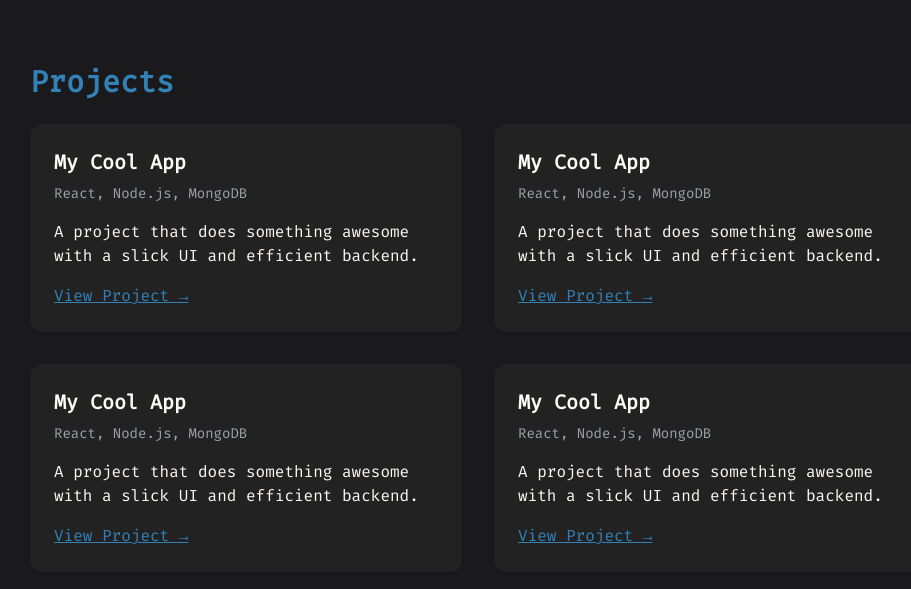
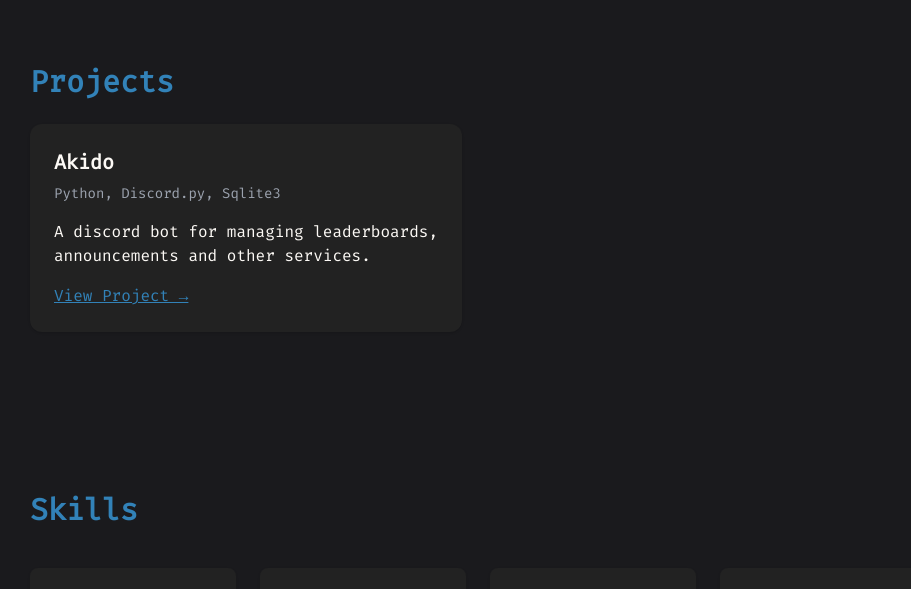
Before and after one commit to m-usman-k/Portfolio-Website, a plain HTML site: page index.html in a window 1280 px wide. Shown: the part 1270-1859 px from the top of the page, without its empty margins (162-1073 px from the left). Drawn offline with nearby package versions, Linux system fonts and the light colour scheme.

Commit message:
Changed the image file structure

```diff
--- a/index.html
+++ b/index.html
@@ -186,7 +186,7 @@
           <!-- Image (Right Side) -->
           <div class="md:w-1/2 z-1 flex justify-center md:justify-end">
             <img
-              src="./image.png"
+              src="./images/hero.png"
               alt="Hero"
               class="w-full max-w-md object-contain opacity-80 hover:opacity-100 transition-opacity"
             />
@@ -221,59 +221,27 @@
       <div class="max-w-4xl mx-auto">
         <h2 class="text-3xl font-bold mb-6 text-blueAccent">Projects</h2>
         <div class="grid md:grid-cols-2 gap-8">
+          <!-- Project Card Start-->
           <div
             class="bg-[#222] p-6 rounded-xl shadow hover:shadow-lg transition"
           >
-            <h3 class="text-xl font-semibold mb-2 text-lightAccent">
-              My Cool App
-            </h3>
-            <p class="text-sm text-gray-400 mb-4">React, Node.js, MongoDB</p>
+            <h3 class="text-xl font-semibold mb-2 text-lightAccent">Akido</h3>
+            <p class="text-sm text-gray-400 mb-4">
+              Python, Discord.py, Sqlite3
+            </p>
             <p class="mb-4">
-              A project that does something awesome with a slick UI and
-              efficient backend.
+              A discord bot for managing leaderboards, announcements and other
+              services.
             </p>
-            <a href="#" class="text-blueAccent underline">View Project →</a>
+            <a
+              href="https://github.com/m-usman-k/Akido"
+              class="text-blueAccent underline"
+              target="_blank"
+              >View Project →</a
+            >
           </div>
+          <!-- Project Card End -->
           <!-- …other project cards… -->
-          <div
-            class="bg-[#222] p-6 rounded-xl shadow hover:shadow-lg transition"
-          >
-            <h3 class="text-xl font-semibold mb-2 text-lightAccent">
-              My Cool App
-            </h3>
-            <p class="text-sm text-gray-400 mb-4">React, Node.js, MongoDB</p>
-            <p class="mb-4">
-              A project that does something awesome with a slick UI and
-              efficient backend.
-            </p>
-            <a href="#" class="text-blueAccent underline">View Project →</a>
-          </div>
-          <div
-            class="bg-[#222] p-6 rounded-xl shadow hover:shadow-lg transition"
-          >
-            <h3 class="text-xl font-semibold mb-2 text-lightAccent">
-              My Cool App
-            </h3>
-            <p class="text-sm text-gray-400 mb-4">React, Node.js, MongoDB</p>
-            <p class="mb-4">
-              A project that does something awesome with a slick UI and
-              efficient backend.
-            </p>
-            <a href="#" class="text-blueAccent underline">View Project →</a>
-          </div>
-          <div
-            class="bg-[#222] p-6 rounded-xl shadow hover:shadow-lg transition"
-          >
-            <h3 class="text-xl font-semibold mb-2 text-lightAccent">
-              My Cool App
-            </h3>
-            <p class="text-sm text-gray-400 mb-4">React, Node.js, MongoDB</p>
-            <p class="mb-4">
-              A project that does something awesome with a slick UI and
-              efficient backend.
-            </p>
-            <a href="#" class="text-blueAccent underline">View Project →</a>
-          </div>
         </div>
       </div>
     </section>
```
Also changed, not shown: images/hero.png (renamed from image.png).
